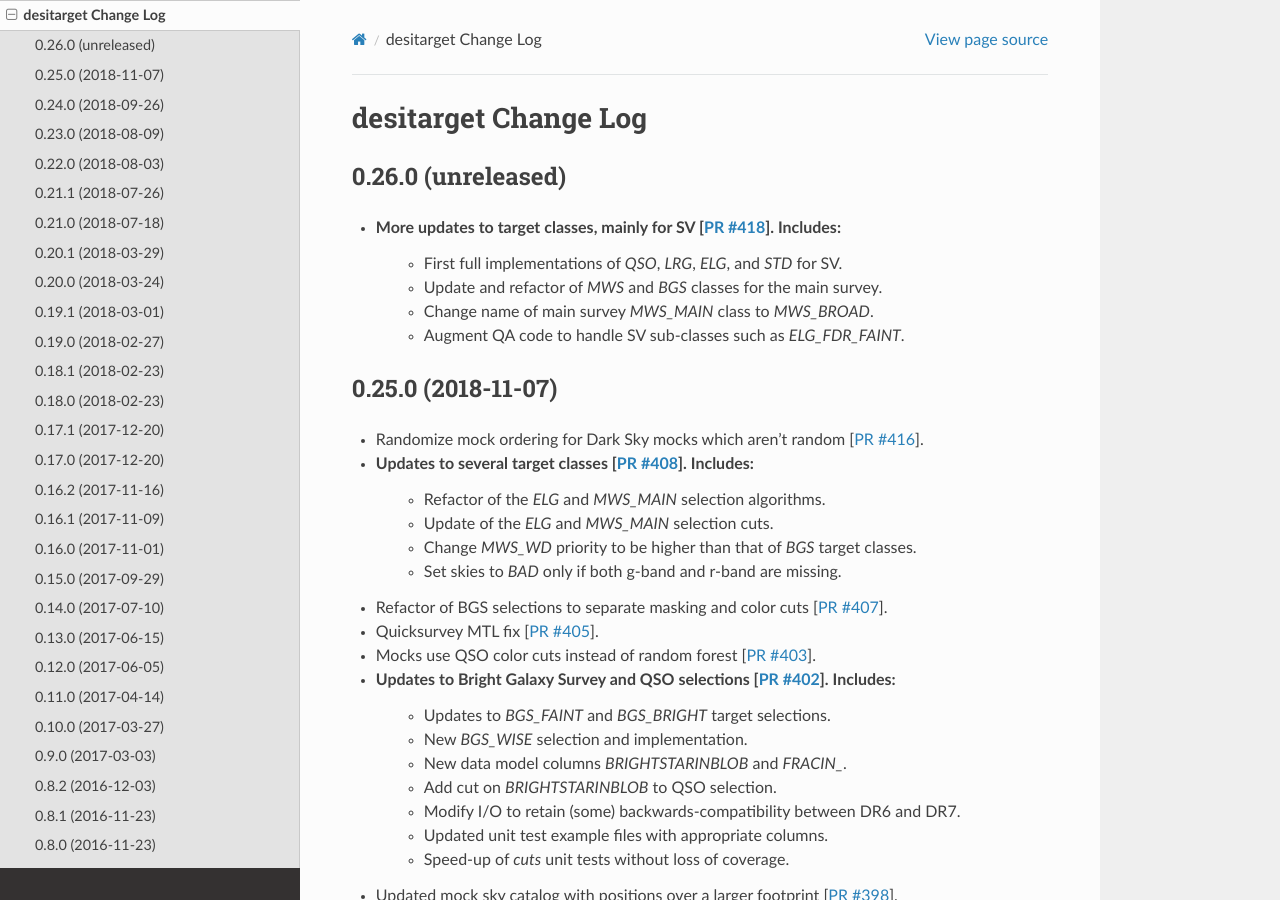
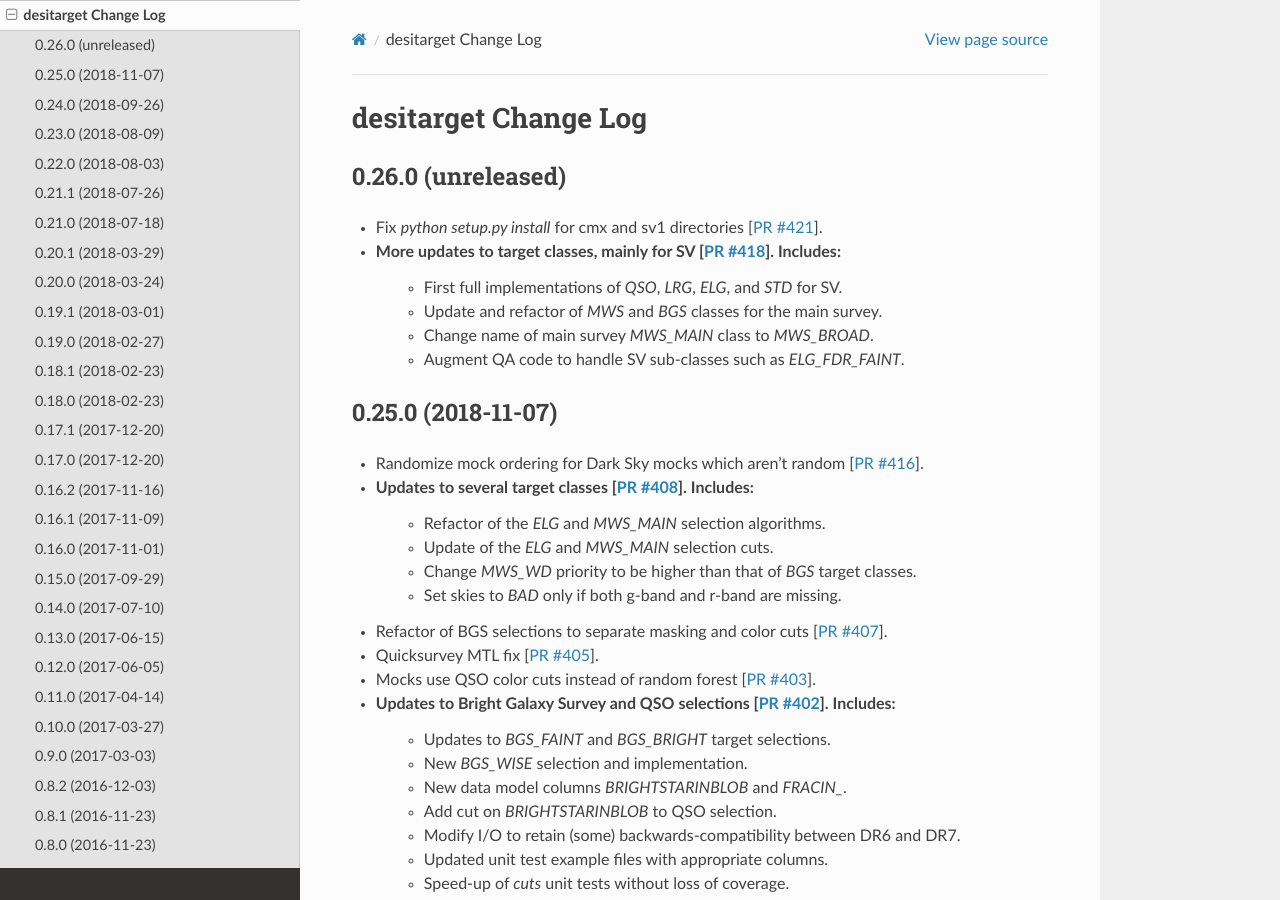
Before and after one commit to desihub/desitarget, a Sphinx documentation site: the page built from doc/changes.rst, in a window 1280 px wide and 900 px high. Built offline with Sphinx 7.4.7 and the Read the Docs theme 2.0.0, drawn with Linux system fonts in a browser that asks for light colours.

Commit message:
update changes.rst for PR #421

```diff
--- a/doc/changes.rst
+++ b/doc/changes.rst
@@ -5,6 +5,7 @@ desitarget Change Log
 0.26.0 (unreleased)
 -------------------
 
+* Fix `python setup.py install` for cmx and sv1 directories [`PR #421`_].
 * More updates to target classes, mainly for SV [`PR #418`_]. Includes:
     * First full implementations of `QSO`, `LRG`, `ELG`, and `STD` for SV.
     * Update and refactor of `MWS` and `BGS` classes for the main survey.
@@ -12,6 +13,7 @@ desitarget Change Log
     * Augment QA code to handle SV sub-classes such as `ELG_FDR_FAINT`.
 
 .. _`PR #418`: https://github.com/desihub/desitarget/pull/418
+.. _`PR #421`: https://github.com/desihub/desitarget/pull/421
 
 0.25.0 (2018-11-07)
 -------------------
```
